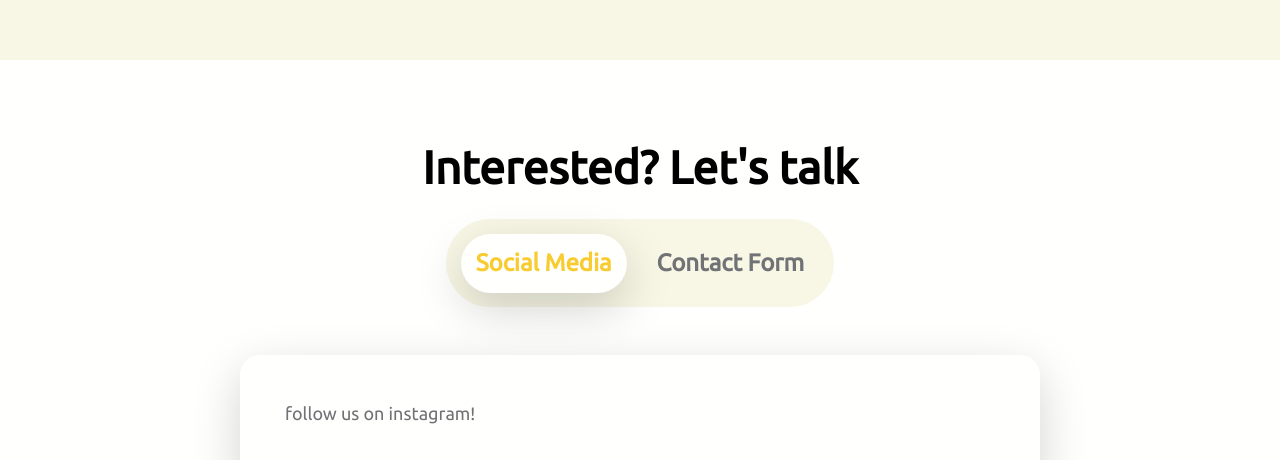
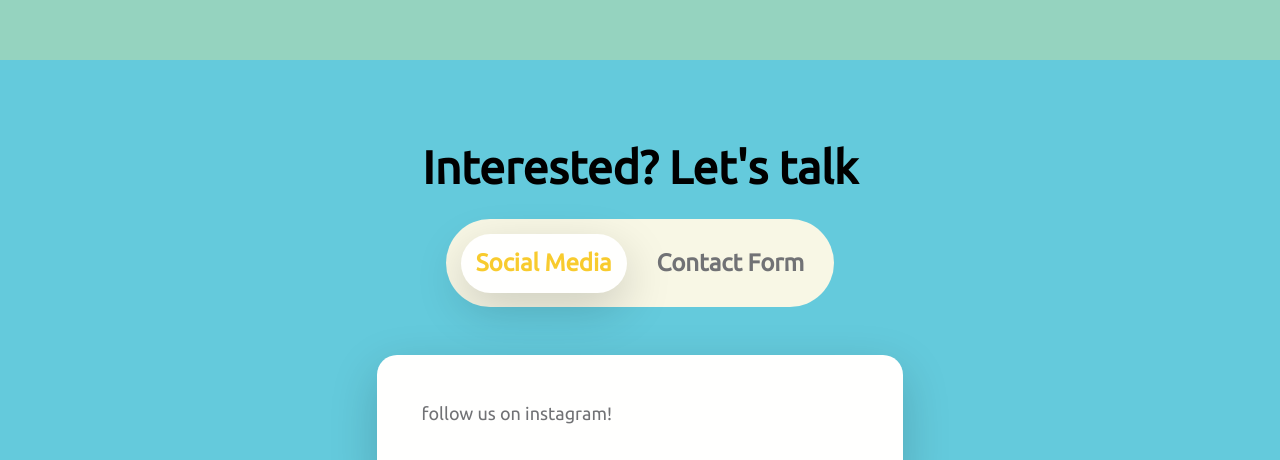
Before and after one commit to comradecoffeeco/comradecoffeeco.github.io, a plain HTML site: page index.html in a window 1280 px wide. Shown: the part 2340-2800 px from the top of the page. Drawn offline with Linux system fonts and the light colour scheme.

Commit message:
added colours, fixed last page

```diff
--- a/css/mystylesheet.css
+++ b/css/mystylesheet.css
@@ -12,6 +12,34 @@ https://templatemo.com/tm-583-festava-live
 -----------------------------------------*/
 :root {
   --body-font-family:             'Ubuntu', sans-serif;
+
+  --white: #ffffff;
+  --glossy-black: #231F20;
+
+  --bg1-shiny-blue: #64CADC;
+  --hl1-pale-yellow: #F8EDA3;
+  --tx1-purple-blue: #7AB7C2;
+
+  --bg2-pale-green: #95D3BF;
+  --hl2-murky-blue: #31899E;
+  --tx2-peachy-pink: #F8B4C3;
+
+  --bg3-barbie-pink: #E086AB;
+  --hl3-mint-green: #95D3BF;
+  --tx3-hot-pink: #E13E4D;
+
+  --bg4-boyish-blue: #79ACC2;
+  --hl4-cotton-yellow: #E1DEA6;
+  --tx4-fresh-orange: #F47A31;
+
+  --bg5-controversial-green: #8DD2CE;
+  --hl5-spyro-purple: #5C5AA7;
+  --tx5-lemon-yellow: #E3E43E;
+
+  --bg6-dusty-blue: #79ACC2;
+  --hl6-glossy-black: #231F20;
+  --tx6-peachy-beige: #DBD0B4;
+
 
   --h1-font-size:                 74px;
   --h2-font-size:                 46px;
@@ -32,7 +60,7 @@ https://templatemo.com/tm-583-festava-live
 }
 
 body {
-  background-color: #fffffe;
+  background-color: var(--bg1-shiny-blue);
   font-family: var(--body-font-family);
 }
 
@@ -205,7 +233,7 @@ strong {
 }
 
 .section-bg {
-  background-color: #f8f7e5;
+  background-color: var(--bg2-pale-green);
   min-height: 100vh;
 }
 
@@ -484,7 +512,7 @@ strong {
   position: relative;
   overflow-y: hidden;
   min-height: 100vh;
-  background-color: rgba(126,193,202,1.0);
+  background-color: var(--bg4-boyish-blue);
   z-index:0;
 }
 
@@ -515,7 +543,7 @@ strong {
   ABOUT
 -----------------------------------------*/
 .about-section {
-  background-color: rgba(239, 174, 186, 1.0);
+  background-color: var(--bg3-barbie-pink);
   min-height: 100vh;
   background-size: cover;
   position: relative;
--- a/index.html
+++ b/index.html
@@ -8,6 +8,7 @@
         <meta name="author" content="">
 
         <title>Comrade Coffee</title>
+        <link rel="icon" type="image/webp" href="images/favicon.webp">
 
         <!-- CSS FILES -->
         <link rel="preconnect" href="https://fonts.googleapis.com">
@@ -51,7 +52,7 @@ Specialty Coffee in Cape Town South Africa. Cape Town's best coffee spot!
                 <div class="container d-flex justify-content-center align-items-center">
                     <div class="row">
                         <div class="col-xl justify-content-center align-items-center">
-                            <img src="images/logo-yellow-and-blue.svg" id="myLogo" alt="Comrade Coffee">
+                            <img src="images/logo-5.svg" id="myLogo" alt="Comrade Coffee">
                         </div>
                     </div>
                 </div>
@@ -92,11 +93,13 @@ Specialty Coffee in Cape Town South Africa. Cape Town's best coffee spot!
 
 
             <section class="contact-section section-padding" id="contact">
-                <div class="container justify-content-center">
+                <div class="container">
+                    <div class="row">
+                        <div class="col-lg-8 col-12 mx-auto">
                             <h2 class="text-center mb-4">Interested? Let's talk</h2>
 
-                    <nav class="d-flex justify-content-center align-items-center">
-                        <div class="nav nav-tabs align-items-center" id="nav-tab" role="tablist">
+                            <nav class="d-flex justify-content-center">
+                                <div class="nav nav-tabs align-items-baseline justify-content-center" id="nav-tab" role="tablist">
                                     <button class="nav-link active" id="nav-SocialMedia-tab" data-bs-toggle="tab" data-bs-target="#nav-SocialMedia" type="button" role="tab" aria-controls="nav-SocialMedia" aria-selected="false">
                                         <h5>Social Media</h5>
                                     </button>
@@ -108,9 +111,12 @@ Specialty Coffee in Cape Town South Africa. Cape Town's best coffee spot!
                             </nav>
 
                             <div class="tab-content shadow-lg mt-5 justify-content-center align-items-center" id="nav-tabContent">
+
+
                                 <div class="tab-pane fade show active" id="nav-SocialMedia" role="tabpanel" aria-labelledby="nav-SocialMedia-tab">
                                     <p>follow us on instagram!</p>
                                 </div>
+
 
                                 <div class="tab-pane fade" id="nav-ContactForm" role="tabpanel" aria-labelledby="nav-ContactForm-tab">
                                     <form class="custom-form contact-form mb-5 mb-lg-0" action="#" method="post" role="form">
@@ -137,6 +143,8 @@ Specialty Coffee in Cape Town South Africa. Cape Town's best coffee spot!
                                 </div>
                             </div>
                         </div>
+                    </div>
+                </div>
             </section>
         </main>
 
```
Also changed, not shown: images/favicon.webp (added), images/logo-1.svg (renamed from images/logo-yellow-and-blue.svg), images/logo-5.svg (added). Lines whose indentation alone changed are shown as unchanged.
